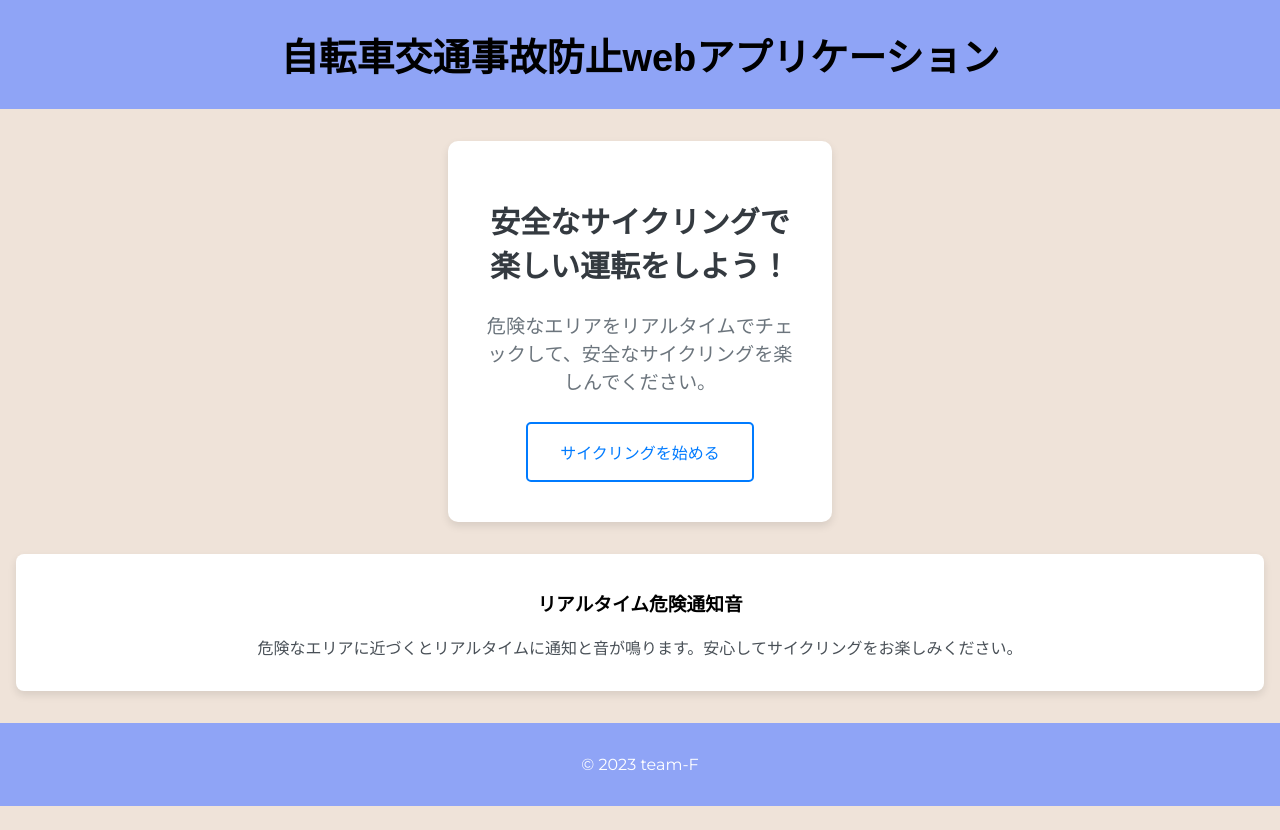
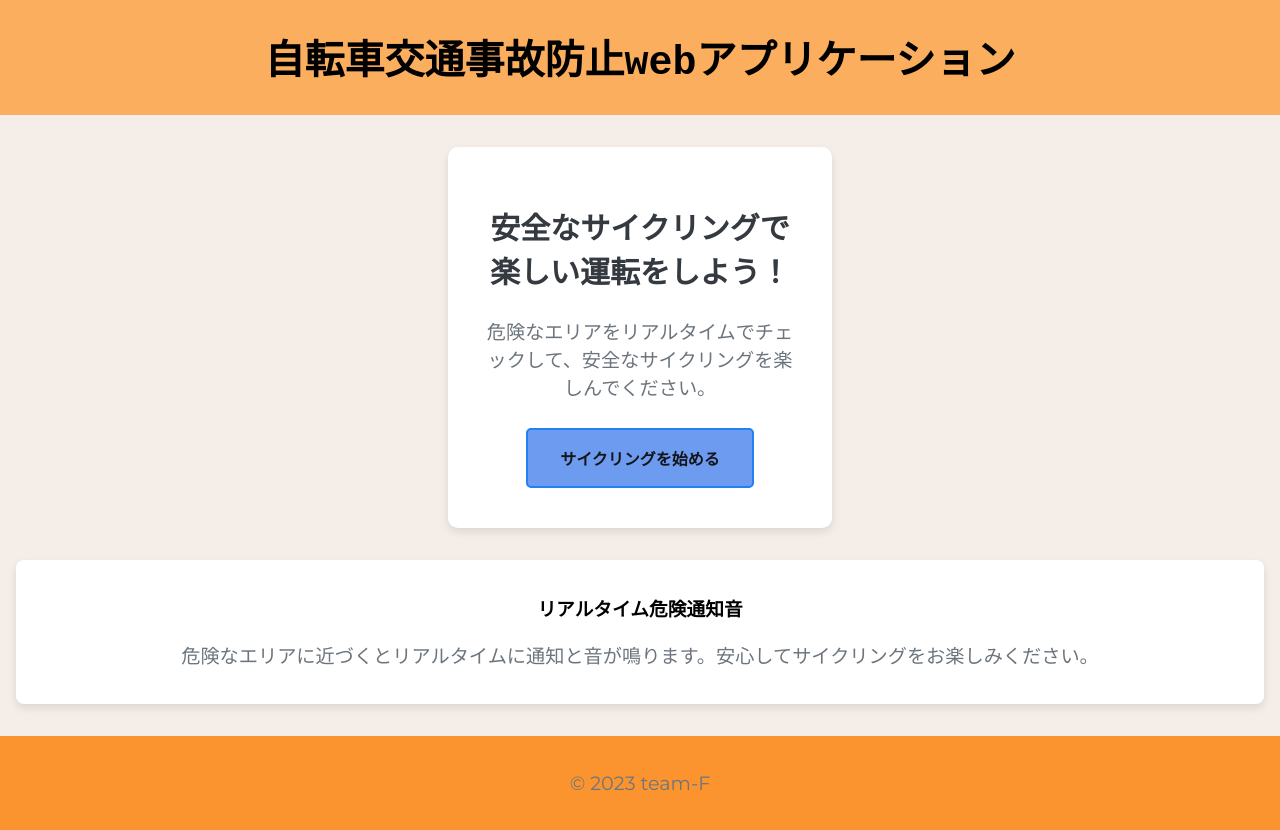
Before and after one commit to project-team-F/team-F, a plain HTML site: page index.html in a window 1280 px wide. Before the commit the page ends 806 px from the top, so only its background shows below. Drawn offline with Linux system fonts and the light colour scheme.

Commit message:
Update style.css

```diff
--- a/style.css
+++ b/style.css
@@ -3,9 +3,10 @@ body{
      margin: 0;
      padding: 0;
      box-sizing: border-box;
-     background-color: #efe3d9;
+     background-color: #f5ede8;
      color: #495057;
  }
+
 
  div.button{
      text-align: center;
@@ -19,24 +20,26 @@ body{
      padding: 0.3em 1em;
      text-decoration: none;
      color: #5a5b63;
-     border: solid 2px #3f3c3c;
+     border: solid 2px #2280f4;
      border-radius: 3px;
      transition: .4s;
-     background: #4d4a4a;
-     color: white;
+     background: #6d9bf0;
+     color: rgb(0, 0, 0);
+     font-weight: 1000;
    }
 
  header {
-     background-color: #8fa4f6;
+     background-color: #fcae5f;
      color: rgb(0, 0, 0);
      text-align: center;
      padding: 0.1em;
  }
 
  h1 {
-    font-size: 38px;
-    font-family:sans-serif;
+    font-size: 40px;
+    font-family:monospace;
 }
+
 
  main {
      text-align: center;
@@ -57,7 +60,7 @@ body{
      font-size: 30px;
  }
 
- .intro-section p {
+p {
      font-size: 1.2em;
      color: #6c757d;
      margin-bottom: 1em;
@@ -71,6 +74,8 @@ body{
      margin: 0.5em;
      cursor: pointer;
      transition: background-color 0.3s ease;
+     font-weight: bolder;
+
  }
 
  .primary {
@@ -79,9 +84,10 @@ body{
  }
 
  .secondary {
-     background-color: #ffffff;
-     color: #007bff;
-     border: 2px solid #007bff;
+     background-color: #6d9bf0;
+     color: #13151b;
+     border: 2px solid #2280f4;
+
  }
 
  .cta-button:hover {
@@ -107,8 +113,8 @@ body{
  }
 
  footer {
-     background-color: #8fa4f6;
-     color: white;
+     background-color: #fb942e;
+     color: rgb(0, 0, 0);
      text-align: center;
      padding: 1em;
  }
```
